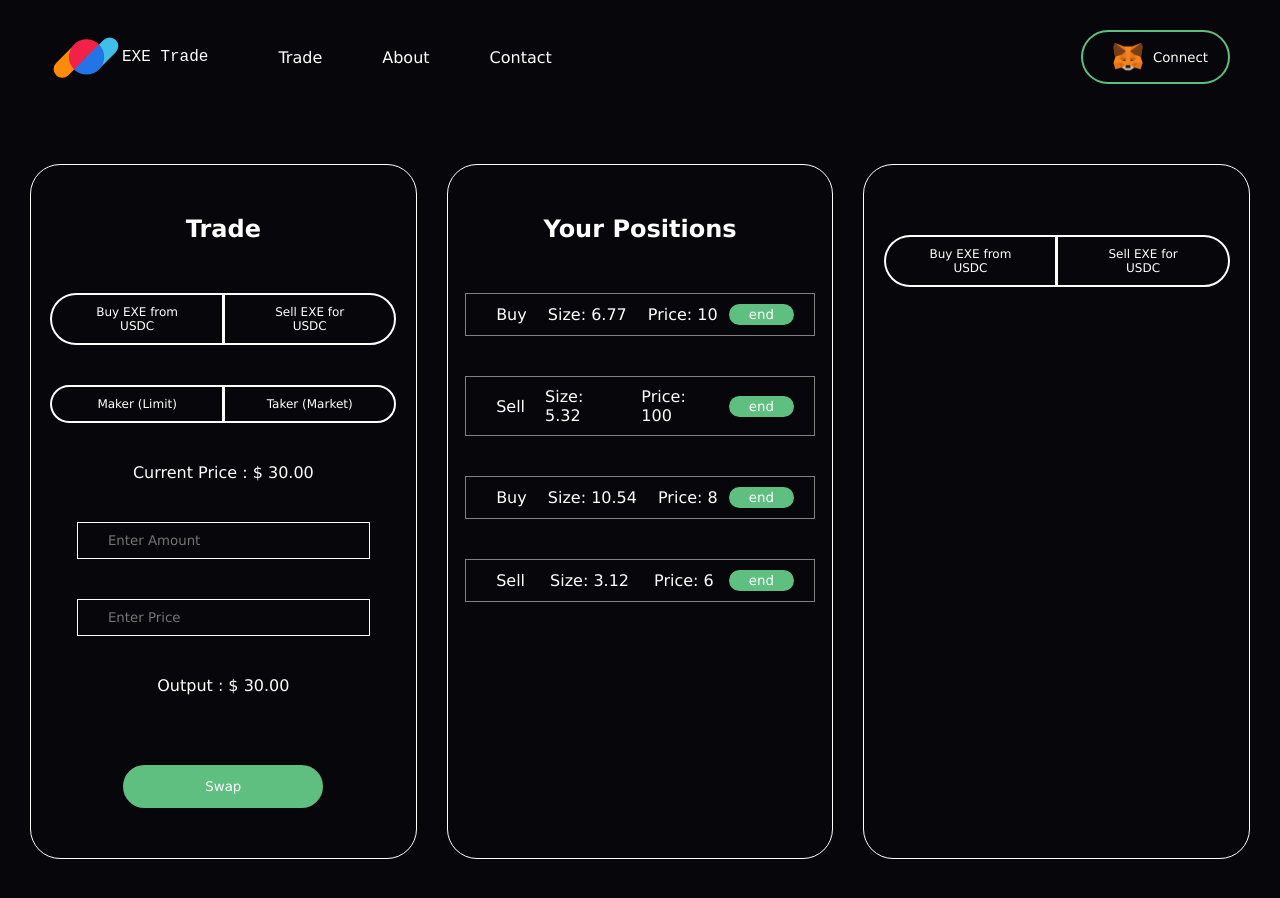
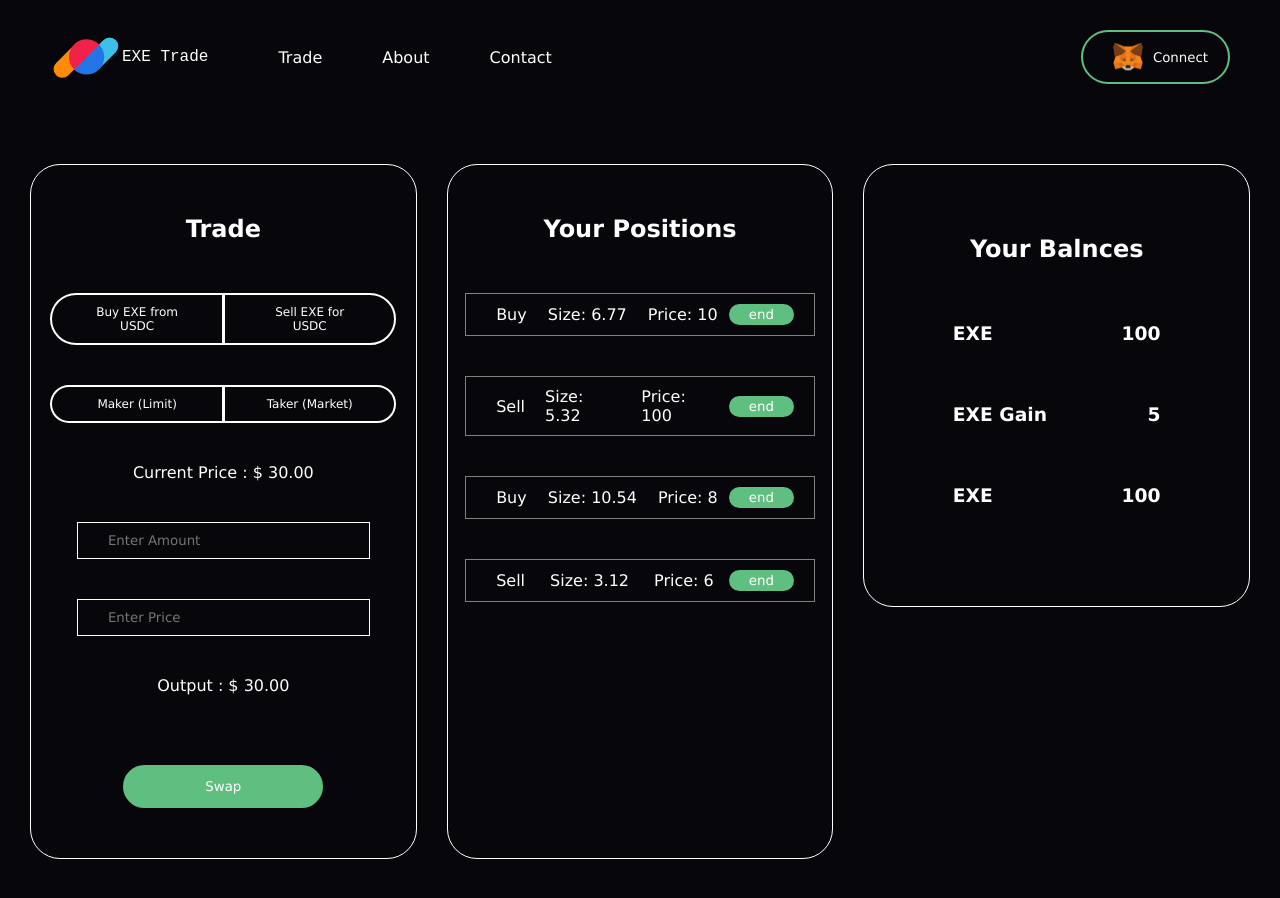
Before and after one commit to code-death/exe-exchange, a React (Create React App) app: page /trade in a window 1280 px wide. Shown: the top 898 px of the page. Built offline with nearby package versions, Linux system fonts and the light colour scheme.

Commit message:
frontend complete

```diff
--- a/src/App.css
+++ b/src/App.css
@@ -116,12 +116,32 @@ a {
   margin-left: 30px;
   padding: 50px 0;
 }
+.tradeBlock3 {
+  display: flex;
+  flex-direction: column;
+  width: 33vw;
+  height: fit-content;
+  align-items: center;
+  border: 1px solid white;
+  border-radius: 30px;
+  margin-left: 30px;
+  padding: 50px 0;
+}
 .selectorBlock {
   display: flex;
   align-items: center;
   justify-content: center;
   margin: 20px 0;
-  width: 90%;}
+  width: 90%;
+}
+.selectorBlock3 {
+  display: flex;
+  flex-direction: column;
+  align-items: center;
+  justify-content: space-evenly;
+  margin: 20px 0;
+  width: 90%;
+}
 
 .selectorBlock::after {
   background-color: black;
@@ -191,3 +211,9 @@ a {
 .heading2 {
   margin-bottom: 30px;
 }
+.heading3 {
+  margin: 30px 0;
+  width: 60%;
+  display: flex;
+  justify-content: space-between;
+}
--- a/src/components/Trade.js
+++ b/src/components/Trade.js
@@ -29,6 +29,12 @@ const positionData = [
         key:4
     },
 ]
+
+const balanceInfo = {
+    exe: '100',
+    nextexe: '5',
+    usdc: '100'
+}
 
 export default function Trade() {
   return (
@@ -68,14 +74,14 @@ export default function Trade() {
                     <button className='endButton'>end</button>
                 </div>))}
             </div>
-        <div className='tradeBlock'>
-        <div className='selectorBlock'>
-                <button className='selector selectorLeft'>
-                    Buy EXE from USDC
-                </button>
-                <button className='selector selectorRight'>
-                    Sell EXE for USDC
-                </button>
+        <div className='tradeBlock3'>
+        <div className='selectorBlock3'>
+                <h2 className='heading2'>
+                    Your Balnces
+                </h2>
+                <h3 className='heading3'>EXE <span className='spacing'>{balanceInfo.exe}</span></h3>
+                <h3 className='heading3'>EXE Gain <span>{balanceInfo.nextexe}</span></h3>
+                <h3 className='heading3'>EXE <span>{balanceInfo.usdc}</span></h3>
             </div>
         </div>
     </div></>
```
